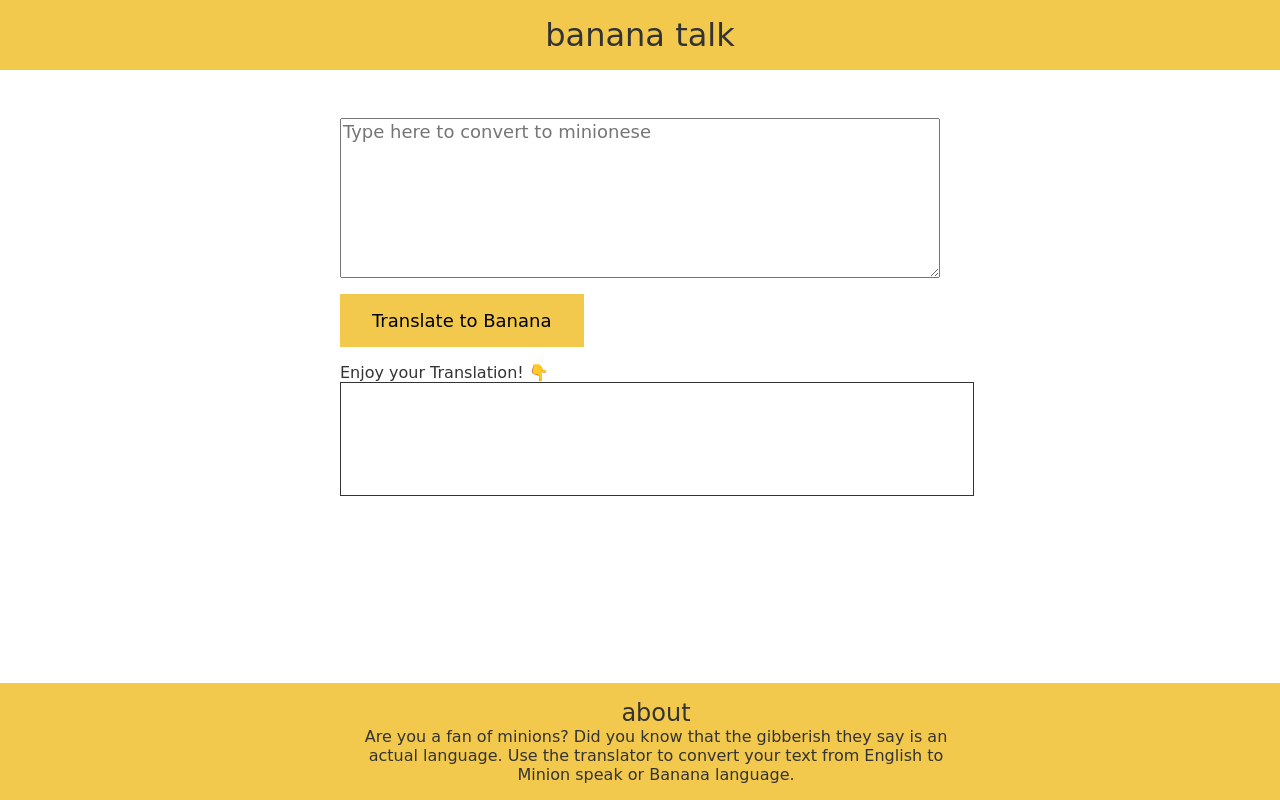
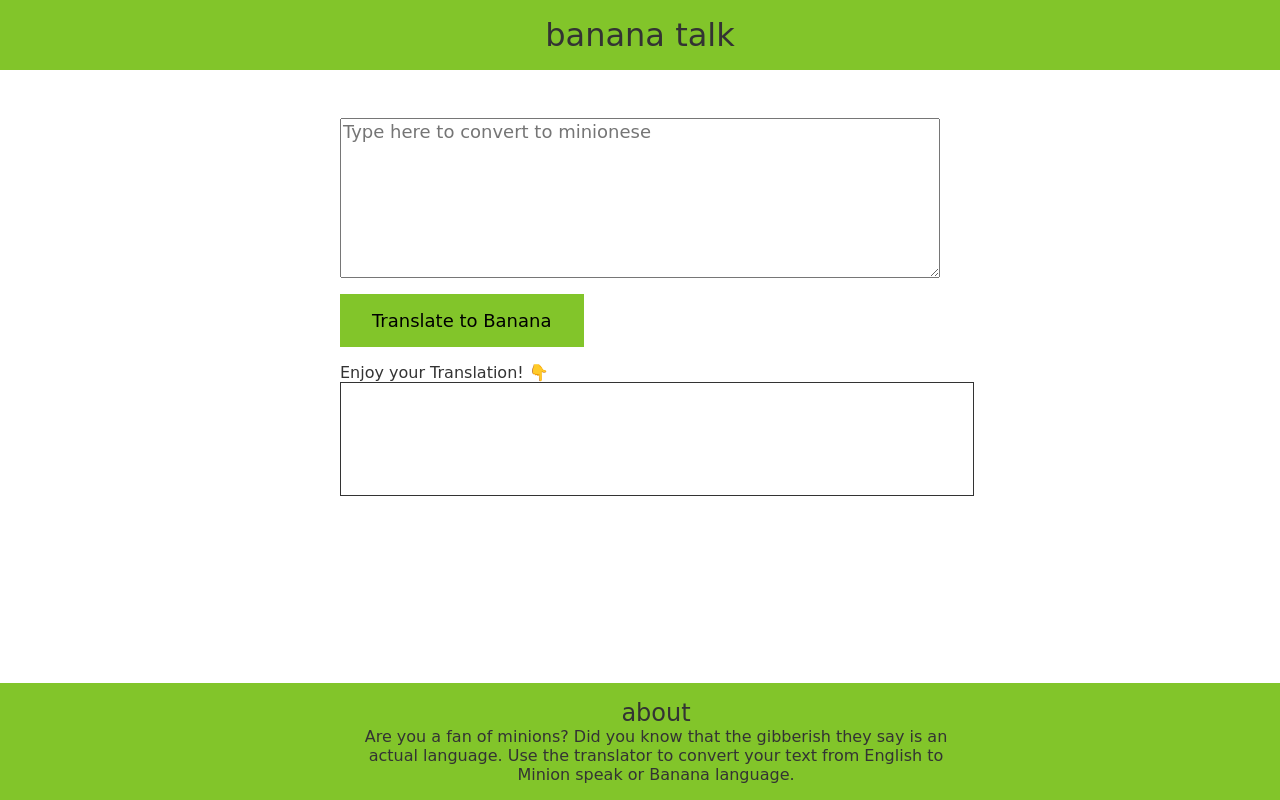
Before and after one commit to anupamsingh007/Banana-Talk-app, a plain HTML site: page index.html in a window 1280 px wide. Shown: the top 800 px of the page. Drawn offline with Linux system fonts and the light colour scheme.

Commit message:
Update index.css

```diff
--- a/index.css
+++ b/index.css
@@ -1,10 +1,10 @@
 nav {
-    background-color: #F2C94C;
+    background-color: #82c52a;
     text-align: center;
 }
 
 :root {
-    --primary: #F2C94C;
+    --primary: #82c52a;
     --black: #333333;
     --width-break: 600px;
 }
```
